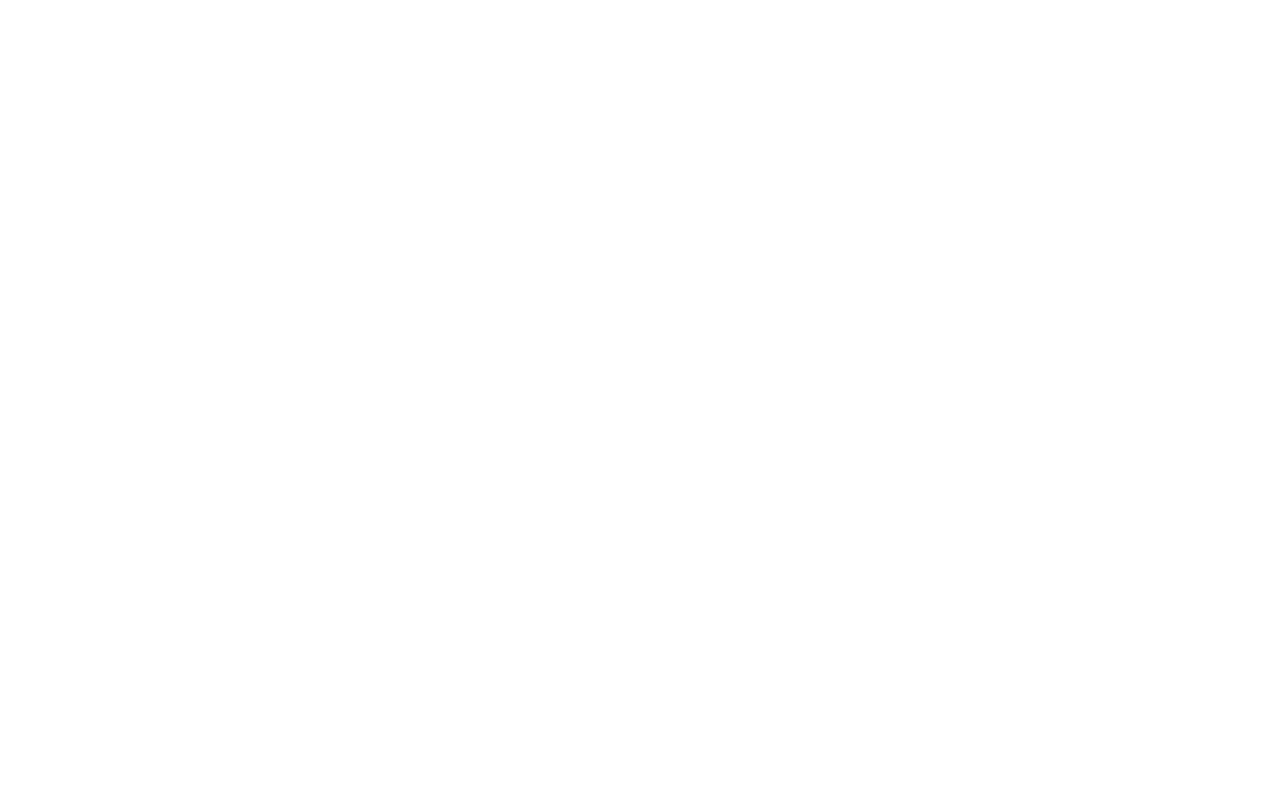
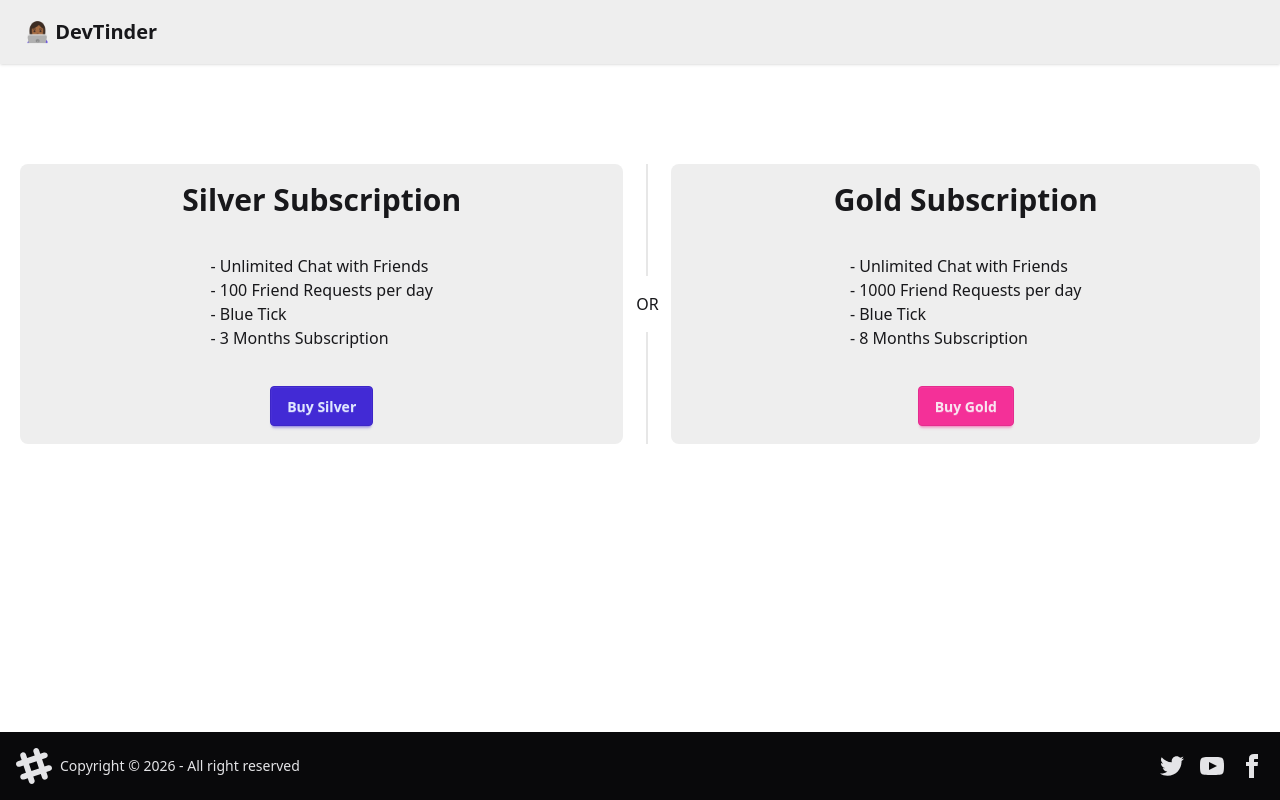
Before and after one commit to sneha606/DevTinder_Web, a React (Vite) app: page /premium in a window 1280 px wide. Before the commit this address had no page. Built offline with nearby package versions, Linux system fonts and the light colour scheme; no server answers.

Commit message:
payment feature

```diff
--- a/index.html
+++ b/index.html
@@ -4,7 +4,8 @@
     <meta charset="UTF-8" />
     <link rel="icon" type="image/svg+xml" href="/vite.svg" />
     <meta name="viewport" content="width=device-width, initial-scale=1.0" />
-    <title>react</title>
+    <title>DevTinder</title>
+     <script src="https://checkout.razorpay.com/v1/checkout.js"></script>
   </head>
   <body>
     <div id="root"></div>
--- a/src/App.jsx
+++ b/src/App.jsx
@@ -8,6 +8,7 @@
 import Feed from "./Feed"
 import ConnectionRequest from "./ConnectionRequest"
 import Request from "./Request"
+import Premium from "./Premium"
 function App() {
 
 
@@ -23,6 +24,7 @@
         <Route path="/profile" element={<Profile/>}/>
          <Route path="/connections" element={<ConnectionRequest/>}/>
            <Route path="/requests" element={<Request/>}/>
+           <Route path="/premium" element={<Premium/>}/>
         </Route>
     </Routes>
     </BrowserRouter>
--- a/src/NavBar.jsx
+++ b/src/NavBar.jsx
@@ -47,6 +47,7 @@
         </li>
         <li><Link to="/connections">Connections</Link></li>
         <li><Link to="/requests">Requests</Link></li>
+         <li><Link to="/premium">Premium 🥨</Link></li>
         <li><a onClick={handleLogout}>Logout</a></li>
       </ul>
     </div>
--- /dev/null
+++ b/src/Premium.jsx
@@ -0,0 +1,66 @@
+import axios from 'axios'
+import React from 'react'
+import BASE_URL from './constants'
+
+const Premium = () => {
+  const handleBuyClick= async(membershipType)=>{
+    const order = await axios.post( BASE_URL+ "/payment/create", {
+      membershipType
+    },{withCredentials:true})
+  const {keyId, amount, currency, orderId, notes}= order.data
+  console.log(notes)
+    const options = {
+        key: keyId,
+        amount,
+        currency,
+        name: 'DevTinder',
+        description: 'Connect with our developers',
+        order_id: orderId,
+
+        // prefill: {
+        //   name: notes.firstName + " " + notes.lastName,
+        //   email: notes.emailId,
+
+        // },
+        theme: {
+          color: '#F37254'
+        },
+      };
+      const rzp = new window.Razorpay(options);
+      rzp.open();
+  }
+  return (
+    <div>
+    <div className="flex mt-25 mx-5 w-auto flex-col lg:flex-row">
+
+  <div className="card bg-base-300 rounded-box grid h-70 grow place-items-center">
+    <h1 className='font-bold text-3xl'>
+    Silver Subscription
+    </h1>
+    <ul >
+        <li> - Unlimited Chat with Friends</li>
+        <li> - 100 Friend Requests per day</li>
+        <li> - Blue Tick </li>
+        <li> - 3 Months Subscription</li>
+    </ul>
+    <button onClick={()=>handleBuyClick("silver")} className=' btn btn-primary'>Buy Silver</button>
+    </div>
+  <div className="divider lg:divider-horizontal">OR</div>
+  <div className="card bg-base-300 rounded-box grid h-70 grow place-items-center">
+    <h1 className='font-bold text-3xl'>
+    Gold Subscription
+    </h1>
+     <ul >
+        <li> - Unlimited Chat with Friends</li>
+        <li> - 1000 Friend Requests per day</li>
+        <li> - Blue Tick </li>
+        <li> - 8 Months Subscription</li>
+    </ul>
+     <button onClick={()=>handleBuyClick("gold")} className=' btn btn-secondary'>Buy Gold</button>
+    </div>
+</div>
+    </div>
+  )
+}
+
+export default Premium
```
